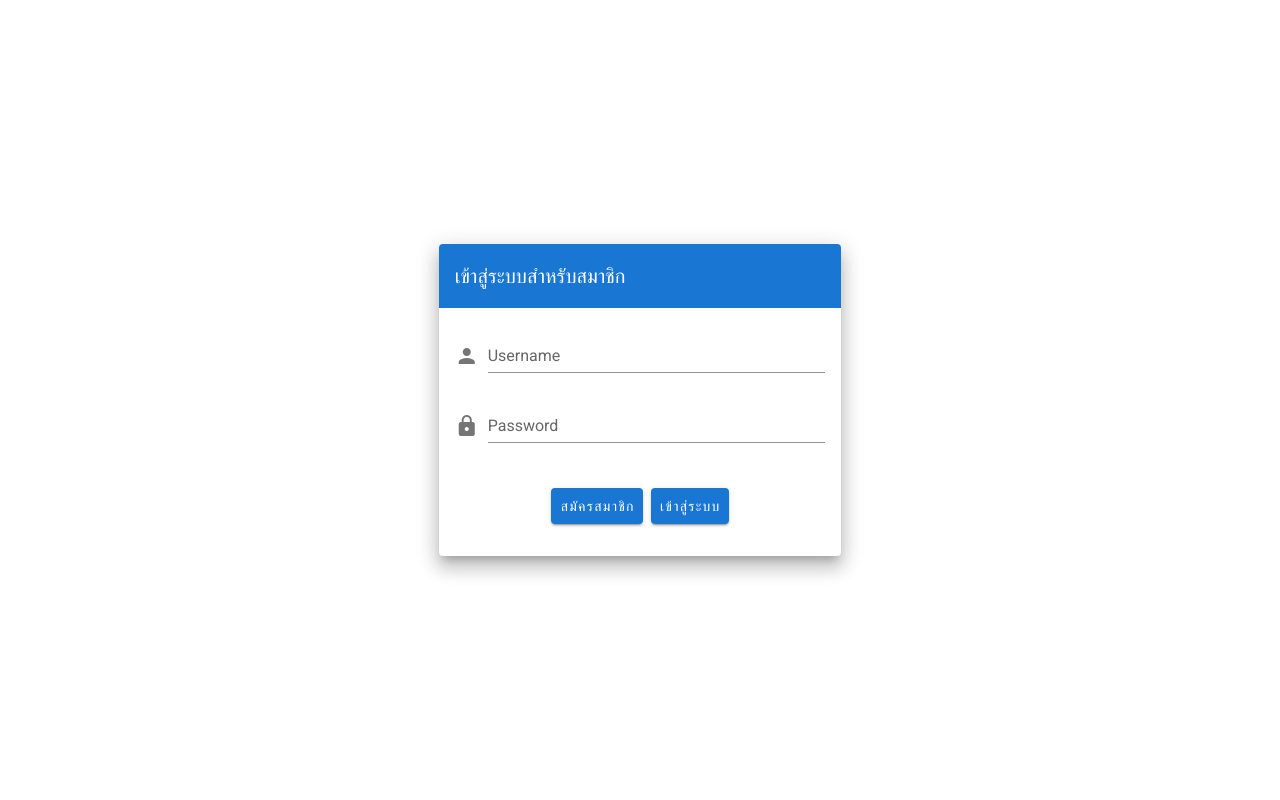
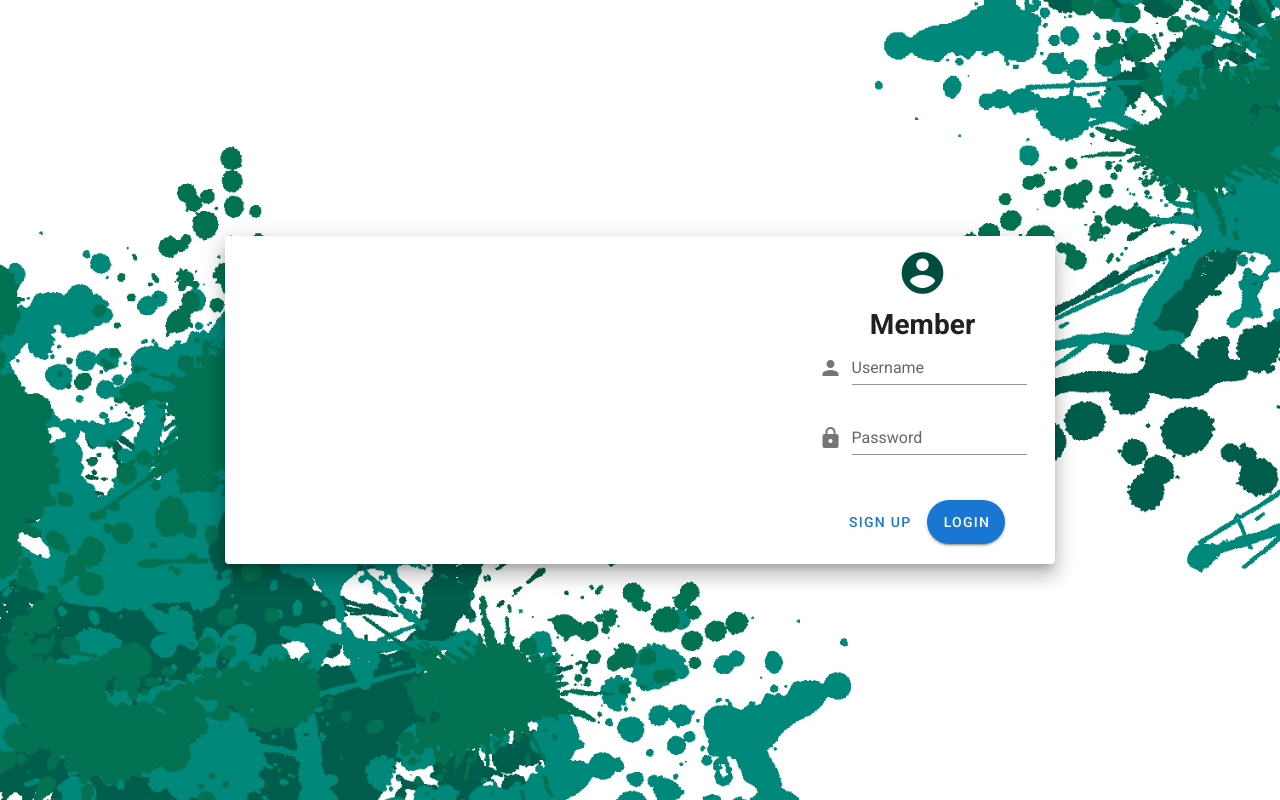
Before and after one commit to Apichate-Y/sa62-team16, a Vue app in the folder front-end/: page /userlogin in a window 1280 px wide. Built offline with nearby package versions, Linux system fonts and the light colour scheme.

Commit message:
ทำ Login

```diff
--- a/front-end/src/components/AdminLogin.vue
+++ b/front-end/src/components/AdminLogin.vue
@@ -1,32 +1,27 @@
 <template>
   <v-app id="inspire">
     <v-content>
-      <v-container
-        class="fill-height"
-        fluid
+      <div
+        class="img-background"
+        v-bind:style="{'background-image': 'url(' + require('../assets/AdminOne.jpg') + ')'}"
       >
-        <v-row
-          align="center"
-          justify="center"
-        >
-          <v-col
-            cols="12"
-            sm="8"
-            md="4"
-          >
+        <v-container class="fill-height" fluid>
+          <v-row align="center" justify="center">
+            <v-col md="8">
               <v-card class="elevation-12">
-              <v-toolbar
-                color="primary"
-                dark
-                flat
-              >
-                <v-toolbar-title>เข้าสู่ระบบสำหรับผู้ดูแลระบบ</v-toolbar-title>
-                <div class="flex-grow-1"></div>
-              </v-toolbar>
+                <v-row class="mx-auto">
+                  <v-img height="mx-auto" width="325" dark src="../assets/AdminTwo.jpg"></v-img>
+
+                  <v-col class="text-center" md="mx-auto">
+                    <v-container class="mx-auto">
+                      <v-row class="justify-center">
+                        <v-icon size="50" color="orange darken-4">account_circle</v-icon>
                         <v-card-text>
+                          <h1>Admin</h1>
                           <v-form>
                             <v-text-field
                               label="๊Username"
+                              v-model="adminusername"
                               name="login"
                               prepend-icon="person"
                               type="text"
@@ -35,20 +30,72 @@
                             <v-text-field
                               id="password"
                               label="Password"
+                              v-model="adminpassword"
                               name="password"
                               prepend-icon="lock"
                               type="password"
                             ></v-text-field>
                           </v-form>
                         </v-card-text>
+
                         <v-card-actions class="justify-center">
-                <v-btn color="primary" @click="$router.push('/registerclub')">เข้าสู่ระบบ</v-btn>
+                          <v-btn
+                            rounded
+                            color="primary"
+                            dark
+                            large
+                            @click="getLoginAdmin"
+                          >login</v-btn>
                         </v-card-actions>
-              <br>
+                      </v-row>
+                    </v-container>
+                  </v-col>
+                </v-row>
               </v-card>
             </v-col>
           </v-row>
         </v-container>
+      </div>
     </v-content>
   </v-app>
 </template>
+
+<script>
+import http from "../http-common";
+
+export default {
+  name: "AdminLogin",
+  data() {
+    return {
+      admins: [],
+      adminusername: "",
+      adminpassword: "",
+
+    };
+  },
+  methods: {
+    /* eslint-disable no-console */
+    getLoginAdmin() {
+      http
+        .get("/admin" + "/" + this.adminusername + "/" + this.adminpassword)
+        .then(response => {
+          this.admins = response.data;
+          console.log(this.admins);
+          this.$router.push('/registerclub')
+        })
+        .catch(e => {
+          console.log(e);
+          alert("Username หรือ Password ไม่ถูกต้อง");
+        });
+    }
+  }
+};
+</script>
+
+<style>
+.img-background {
+  width: 100%;
+  height: 100%;
+  background-size: cover;
+}
+</style>
--- a/front-end/src/components/MainLogin.vue
+++ b/front-end/src/components/MainLogin.vue
@@ -1,17 +1,40 @@
 <template>
 
-    <v-flex style="margin-top:15%">
-      <v-card max-width="500" height="auto" class="mx-auto elevation-10" color="grey lighten-5">
-        <v-row justify="center" >
-          <v-col class="text-center" cols="12">
-            <div class="my-12">
-              <v-btn color="primary" @click="$router.push('/adminlogin')">เข้าสู่ระบบในฐานะผู้ดูแลระบบ</v-btn>
-            </div>
-            <div class="my-12">
-              <v-btn color="primary" @click="$router.push('/userlogin')">เข้าสู่ระบบในฐานะสมาชิก</v-btn>
-            </div>
-          </v-col>
-        </v-row>
-      </v-card>
-    </v-flex>
+  <v-card>
+    <v-carousel cycle height="690" hide-delimiter-background show-arrows-on-hover>
+
+      <v-carousel-item v-for="(item,i) in itemss" :key="i" :src="item.src">
+                <div class="display-1"> </div>
+      </v-carousel-item>
+
+
+    </v-carousel>
+
+    <v-card-actions class="justify-center">
+      <v-btn text color="primary" @click="$router.push('/adminlogin')">Admin</v-btn>
+      <v-btn rounded color="primary" dark large @click="$router.push('/userlogin')">Member</v-btn>
+    </v-card-actions>
+  </v-card>
 </template>
+
+<script>
+
+  export default {
+    data () {
+      return {
+        itemss: [
+          {
+            src: 'https://cdn.vuetifyjs.com/images/carousel/squirrel.jpg',
+          },
+           {
+            src: 'https://cdn.vuetifyjs.com/images/carousel/bird.jpg',
+          },
+         {
+            src: 'https://cdn.vuetifyjs.com/images/carousel/planet.jpg',
+          },
+        ],
+      }
+    },
+  }
+
+</script>
--- a/front-end/src/components/UserLogin.vue
+++ b/front-end/src/components/UserLogin.vue
@@ -1,33 +1,28 @@
 <template>
   <v-app id="inspire">
     <v-content>
-      <v-container
-        class="fill-height"
-        fluid
+      <div
+        class="img-background"
+        v-bind:style="{'background-image': 'url(' + require('../assets/UserOne.jpg') + ')'}"
       >
-        <v-row
-          align="center"
-          justify="center"
-        >
-          <v-col
-            cols="12"
-            sm="8"
-            md="4"
-          >
+        <v-container class="fill-height" fluid>
+          <v-row align="center" justify="center">
+            <v-col md="8">
               <v-card class="elevation-12">
-              <v-toolbar
-                color="primary"
-                dark
-                flat
-              >
-                <v-toolbar-title>เข้าสู่ระบบสำหรับสมาชิก</v-toolbar-title>
-                <div class="flex-grow-1"></div>
-              </v-toolbar>
+                <v-row class="mx-auto">
+                  <v-img height="mx-auto" width="325" dark src="../assets/UserTwo.jpg"></v-img>
+
+                  <v-col class="text-center" md="mx-auto">
+                    <v-container class="mx-auto">
+                      <v-row class="justify-center">
+                        <v-icon size="50" color="teal darken-4">account_circle</v-icon>
                         <v-card-text>
+                          <h1>Member</h1>
                           <v-form>
                             <v-text-field
                               label="๊Username"
                               name="login"
+                              v-model="username"
                               prepend-icon="person"
                               type="text"
                             ></v-text-field>
@@ -36,20 +31,78 @@
                               id="password"
                               label="Password"
                               name="password"
+                              v-model="password"
                               prepend-icon="lock"
                               type="password"
                             ></v-text-field>
                           </v-form>
                         </v-card-text>
+
                         <v-card-actions class="justify-center">
-                <v-btn color="primary" @click="$router.push('/registerclubmember')">สมัครสมาชิก</v-btn>
-                <v-btn color="primary" @click="$router.push('/dashboard')">เข้าสู่ระบบ</v-btn>
+                          <v-btn
+                            text
+                            color="primary"
+                            @click="$router.push('/registerclubmember')"
+                          >Sign up</v-btn>
+
+                          <v-btn
+                            rounded
+                            color="primary"
+                            dark
+                            large
+                            @click="getLoginUser"
+                          >login</v-btn>
                         </v-card-actions>
-              <br>
+                      </v-row>
+                    </v-container>
+                  </v-col>
+                </v-row>
               </v-card>
             </v-col>
           </v-row>
         </v-container>
+      </div>
     </v-content>
   </v-app>
 </template>
+
+<script>
+import http from "../http-common";
+
+export default {
+  name:"UserLogin",
+  data(){
+    return{
+      clubmembers: [],
+      username: "",
+      password: "",
+      member:""
+    }
+  },
+  methods: {
+    /* eslint-disable no-console */
+    getLoginUser() {
+      http
+        .get("/clubmember" + "/" + this.username + "/" + this.password)
+        .then(response => {
+          this.clubmembers = response.data;
+          console.log(this.clubmembers);
+          this.$router.push('/dashboard')
+        })
+        .catch(e => {
+          console.log(e);
+          alert("Username/Password ไม่ถูกต้อง");
+        });
+    }
+  },
+
+};
+</script>
+
+<style>
+.img-background {
+  width: 100%;
+  height: 100%;
+  background-size: cover;
+}
+</style>
```
Lines whose indentation alone changed are shown as unchanged.
